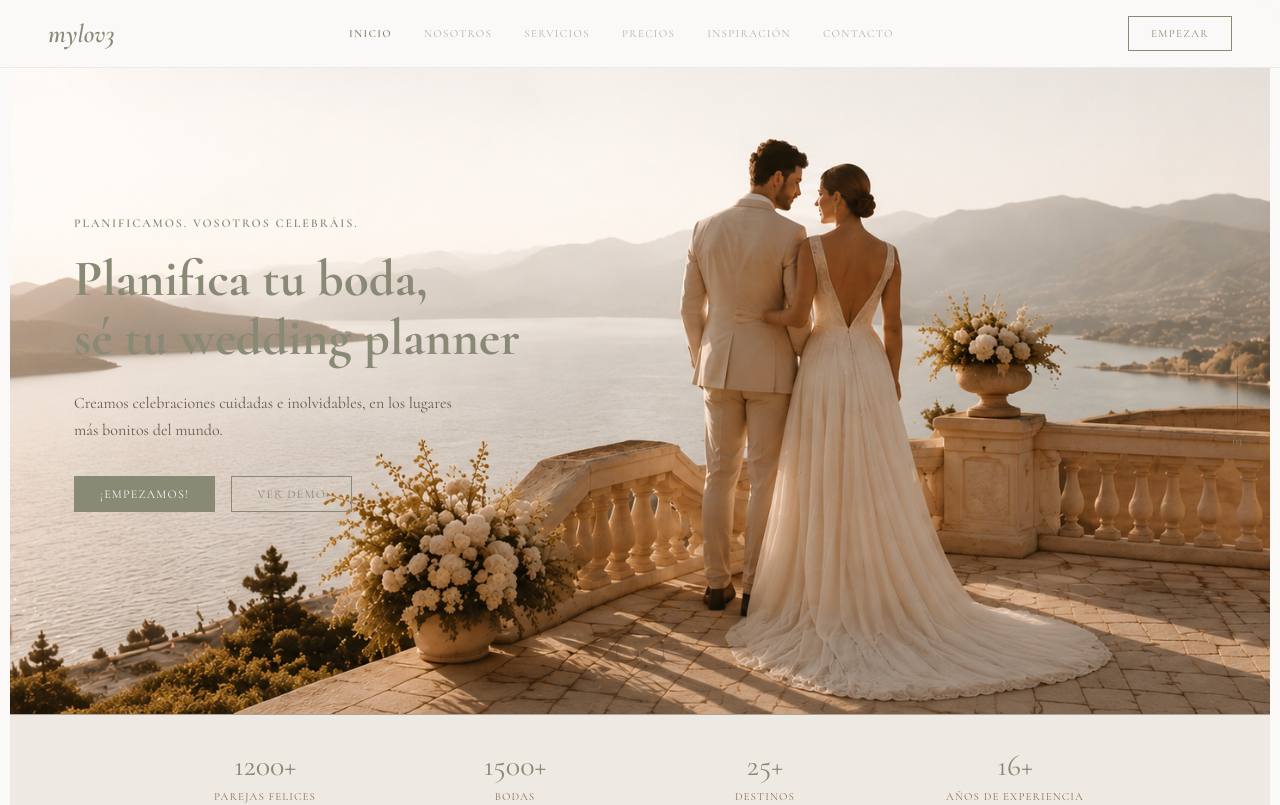
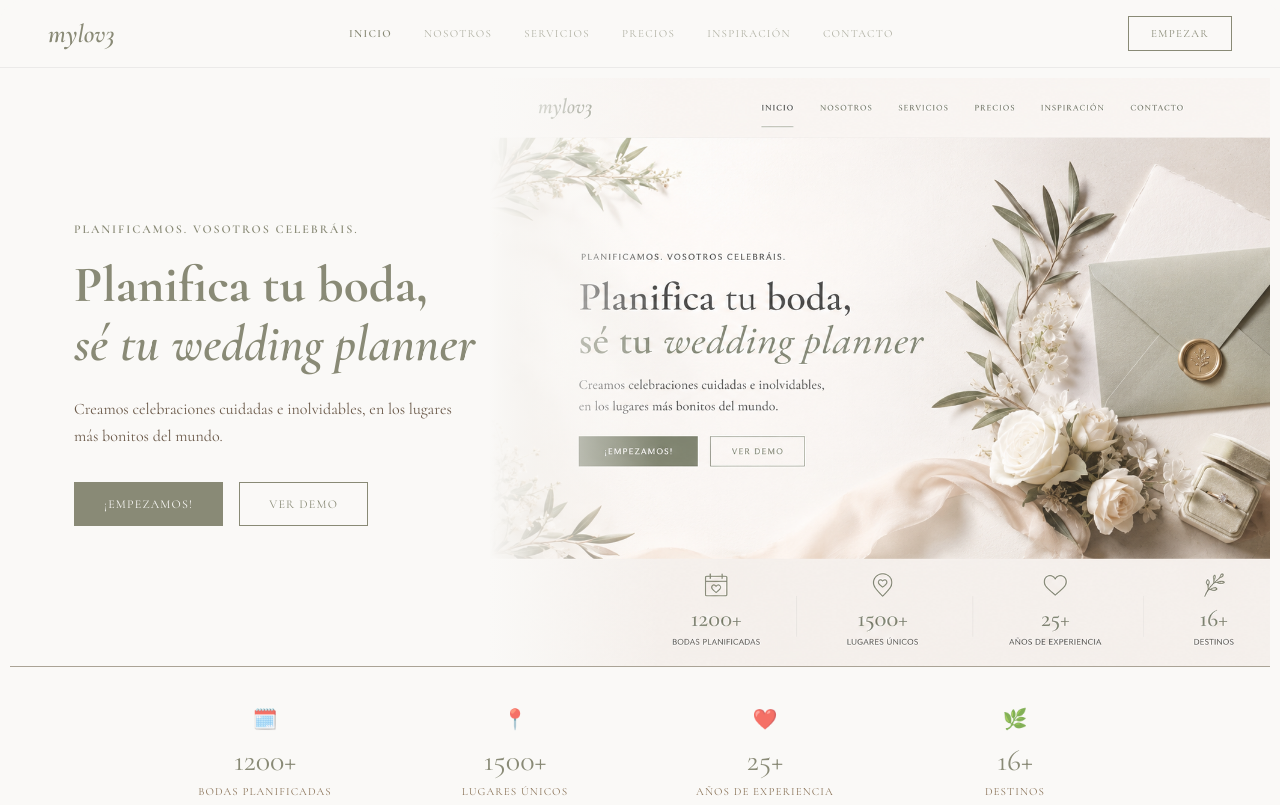
Before and after one commit to bertagracia86/vowed, a Next.js app: page / in a window 1280 px wide. Shown: the top 805 px of the page. Built offline with nearby package versions, Linux system fonts and the light colour scheme.

Commit message:
recrear banner hero de la home con imagen de sobre y flores

```diff
--- a/app/page.tsx
+++ b/app/page.tsx
@@ -80,48 +80,42 @@ export default function Home() {
         <Link href="/start" style={{ fontFamily: F, fontSize: 11, letterSpacing: '0.12em', textTransform: 'uppercase', color: BLUE_DARK, border: `1px solid ${BLUE_DARK}`, borderRadius: 0, padding: '10px 22px', textDecoration: 'none' }}>Empezar</Link>
       </nav>
 
-      {/* HERO — banner de la terraza */}
-      <section className="hero-sec" style={{ position: 'relative', height: '88vh', overflow: 'hidden', paddingTop: 68 }}>
-        <img src="/banner-terraza.png" alt="" style={{ position: 'absolute', inset: 0, width: '100%', height: '100%', objectFit: 'cover' }} />
-        <div style={{ position: 'absolute', inset: 0, display: 'flex', alignItems: 'center', padding: '0 64px' }}>
+      {/* HERO — flat-lay de sobre y flores */}
+      <section className="hero-sec" style={{ position: 'relative', minHeight: '82vh', overflow: 'hidden', paddingTop: 68, background: NEUTRAL, display: 'flex', alignItems: 'center' }}>
+        <img src="/banner-envelope.png" alt="" style={{ position: 'absolute', top: 68, right: 0, bottom: 0, width: '62%', height: 'calc(100% - 68px)', objectFit: 'cover', objectPosition: 'left center' }} />
+        <div style={{ position: 'absolute', top: 68, right: 0, bottom: 0, width: '62%', height: 'calc(100% - 68px)', background: `linear-gradient(90deg, ${NEUTRAL} 0%, rgba(250,249,247,0) 22%)` }} />
+        <div style={{ position: 'relative', zIndex: 2, padding: '0 64px', width: '100%' }}>
           <div style={{ maxWidth: 480 }}>
             <span style={{ fontFamily: F, fontSize: 12, letterSpacing: '0.16em', textTransform: 'uppercase', color: BLUE_DARK, fontWeight: 600 }}>Planificamos. Vosotros celebráis.</span>
             <h2 style={{ fontFamily: F, fontSize: 'clamp(2rem,4vw,3.2rem)', color: INK, lineHeight: 1.15, margin: '18px 0 22px' }}>
-              Planifica tu boda,<br />sé tu wedding planner
+              Planifica tu boda,<br /><i>sé tu wedding planner</i>
             </h2>
             <p style={{ fontFamily: F, fontSize: 16, color: '#6b5a4a', lineHeight: 1.7, marginBottom: 32, maxWidth: 400 }}>
               Creamos celebraciones cuidadas e inolvidables, en los lugares más bonitos del mundo.
             </p>
             <div style={{ display: 'flex', gap: 16, flexWrap: 'wrap' }}>
-              <Link href="/start" style={{ fontFamily: F, fontSize: 12, letterSpacing: '0.1em', textTransform: 'uppercase', color: NEUTRAL, background: BLUE_DARK, padding: '11px 26px', textDecoration: 'none', display: 'inline-block' }}>
+              <Link href="/start" style={{ fontFamily: F, fontSize: 12, letterSpacing: '0.1em', textTransform: 'uppercase', color: NEUTRAL, background: BLUE_DARK, padding: '15px 30px', textDecoration: 'none', display: 'inline-block' }}>
                 ¡Empezamos!
               </Link>
-              <Link href="/dashboard" style={{ fontFamily: F, fontSize: 12, letterSpacing: '0.1em', textTransform: 'uppercase', color: BLUE_DARK, background: 'transparent', border: `1px solid ${BLUE_DARK}`, padding: '10px 25px', textDecoration: 'none', display: 'inline-block' }}>
+              <Link href="/dashboard" style={{ fontFamily: F, fontSize: 12, letterSpacing: '0.1em', textTransform: 'uppercase', color: INK, background: 'transparent', border: `1px solid ${INK}`, padding: '14px 29px', textDecoration: 'none', display: 'inline-block' }}>
                 Ver demo
               </Link>
             </div>
           </div>
         </div>
-        <div style={{ position: 'absolute', right: 28, top: 68, bottom: 0, display: 'flex', flexDirection: 'column', alignItems: 'center', justifyContent: 'center', gap: 8 }}>
-          <span style={{ fontFamily: F, fontSize: 11, color: INK }}>01</span>
-          <div style={{ width: 1, height: 60, background: 'rgba(74,59,50,0.4)' }} />
-          <span style={{ fontFamily: F, fontSize: 11, color: INK }}>03</span>
-        </div>
-        <div style={{ position: 'absolute', bottom: 36, left: '50%', transform: 'translateX(-50%)', zIndex: 10 }}>
-          <button className="scroll-btn" style={{ borderColor: 'rgba(74,59,50,0.4)', color: INK }} onClick={() => window.scrollTo({ top: window.innerHeight, behavior: 'smooth' })}>↓</button>
-        </div>
       </section>
 
       {/* ESTADÍSTICAS */}
-      <div style={{ borderTop: `1px solid ${BLUE}`, padding: '32px 0', background: BLUE_LIGHT }}>
+      <div style={{ borderTop: `1px solid ${BLUE}`, padding: '40px 0', background: NEUTRAL }}>
         <div style={{ maxWidth: 1000, margin: '0 auto', display: 'grid', gridTemplateColumns: 'repeat(4,1fr)', textAlign: 'center' }}>
           {[
-            { n: '1200+', l: 'Parejas felices' },
-            { n: '1500+', l: 'Bodas' },
-            { n: '25+', l: 'Destinos' },
-            { n: '16+', l: 'Años de experiencia' },
+            { n: '1200+', l: 'Bodas planificadas', icon: '🗓️' },
+            { n: '1500+', l: 'Lugares únicos', icon: '📍' },
+            { n: '25+', l: 'Años de experiencia', icon: '❤️' },
+            { n: '16+', l: 'Destinos', icon: '🌿' },
           ].map(s => (
             <div key={s.l}>
+              <p style={{ fontSize: 20, marginBottom: 10, opacity: 0.75 }}>{s.icon}</p>
               <p style={{ fontFamily: F, fontSize: 30, color: BLUE_DARK, marginBottom: 6 }}>{s.n}</p>
               <p style={{ fontFamily: F, fontSize: 11, letterSpacing: '0.1em', textTransform: 'uppercase', color: '#8a7358' }}>{s.l}</p>
             </div>
```
Also changed, not shown: public/banner-envelope.png (added).
